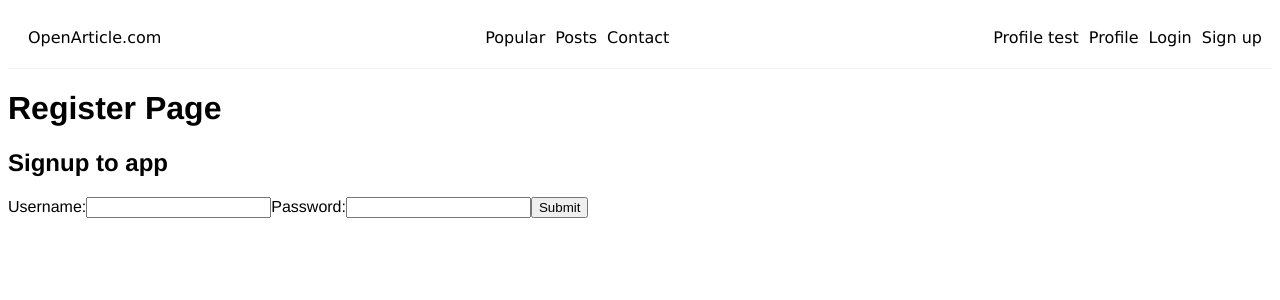
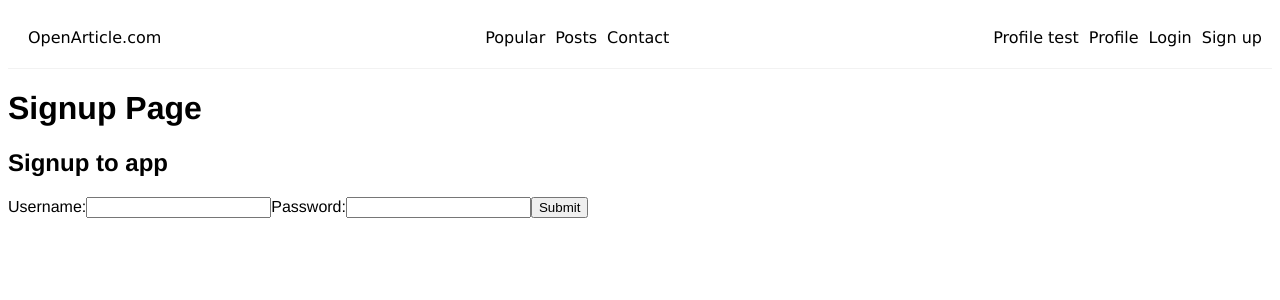
Before and after one commit to ahmettzorlutuna/open-article, a Vue app in the folder frontend/: page /user/register in a window 1280 px wide. Shown: the top 300 px of the page. Built offline with nearby package versions, Linux system fonts and the light colour scheme.

Commit message:
h1 title changed

```diff
--- a/frontend/src/views/RegisterView.vue
+++ b/frontend/src/views/RegisterView.vue
@@ -1,5 +1,5 @@
 <template>
-  <h1>Register Page</h1>
+  <h1>Signup Page</h1>
   <form @submit.prevent="submitForm()">
     <h2>Signup to app</h2>
     <label for="username">Username:</label>
```
